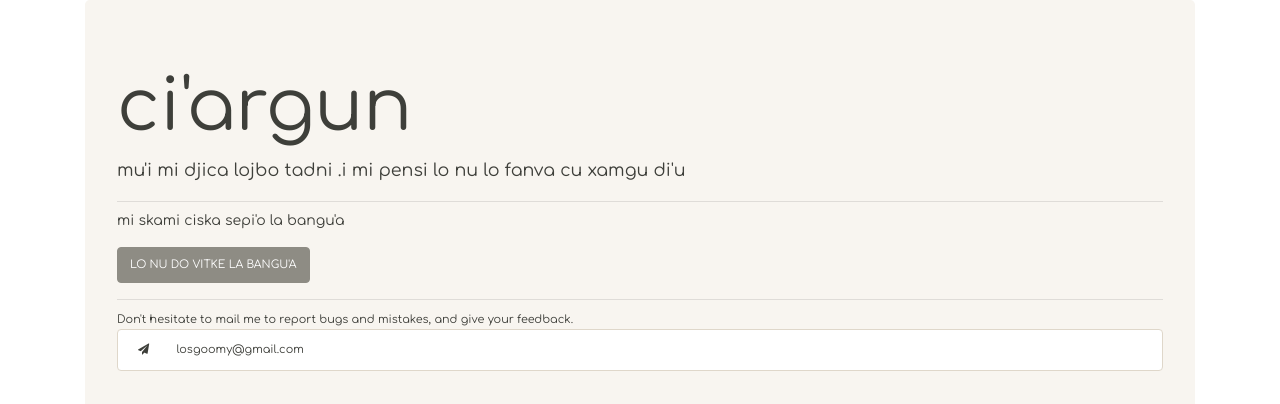
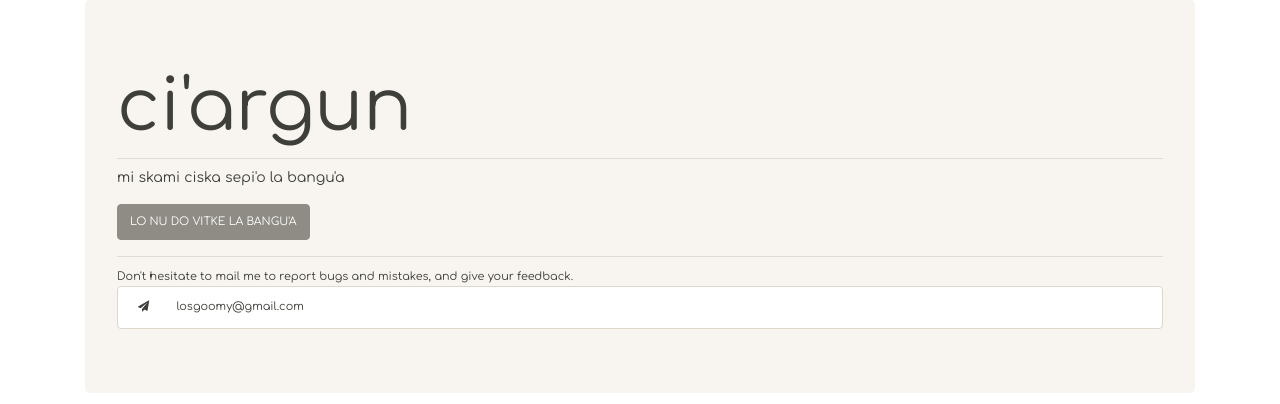
Before and after one commit to Phreno/lojban-translation, a plain HTML site: page index.html in a window 1280 px wide. Shown: the top 404 px of the page. Drawn offline with nearby package versions, Linux system fonts and the light colour scheme.

Commit message:
le larcu jmive

```diff
--- a/index.html
+++ b/index.html
@@ -28,8 +28,8 @@
     <div class="container">
       <div class="jumbotron">
         <h1 class="display-3">ci'argun</h1>
-        <p class="lead">mu'i mi djica lojbo tadni .i mi pensi lo nu lo fanva cu xamgu di'u</p>
         <hr class="my-2">
+
         <p>mi skami ciska sepi'o la bangu'a</p>
         <p class="lead">
           <a class="btn btn-secondary" href="https://phreno.github.io/lojban/banguha/" role="button">lo nu do vitke la bangu'a</a>
```
